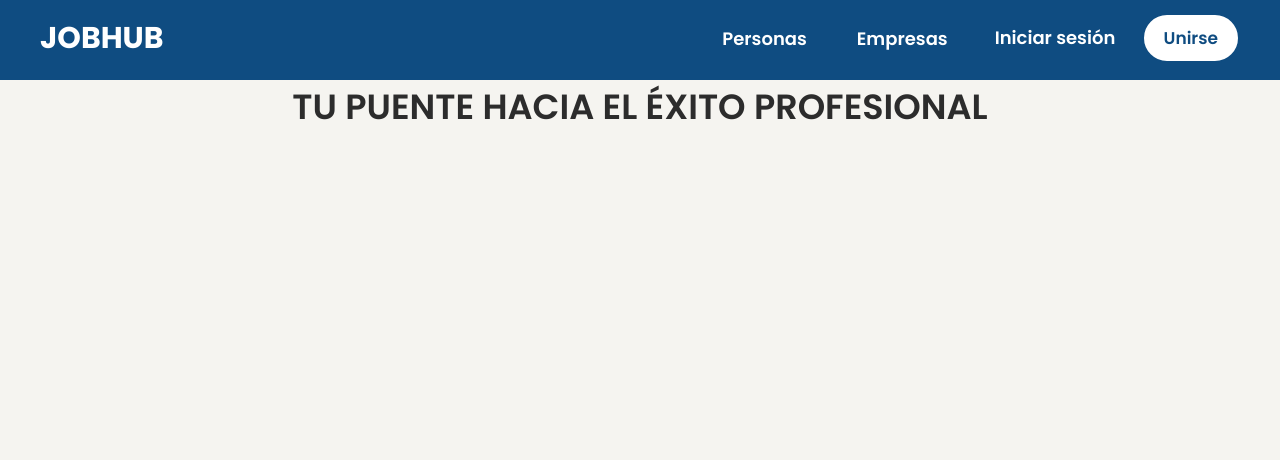
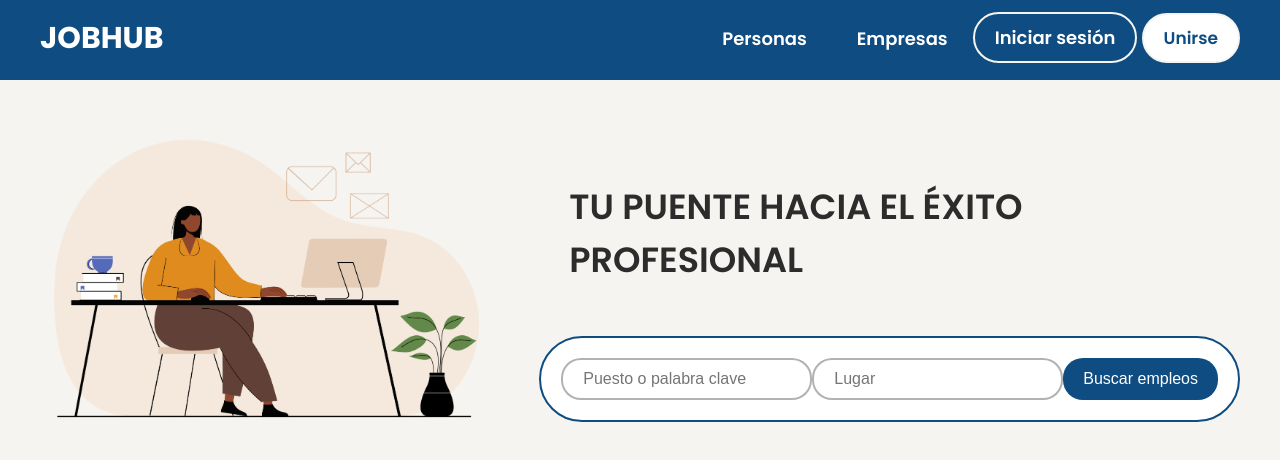
Before and after one commit to pand1-ta/JobHub-Page, a plain HTML site: page index.html in a window 1280 px wide. Drawn offline with Linux system fonts and the light colour scheme.

Commit message:
section added

```diff
--- a/index.html
+++ b/index.html
@@ -13,6 +13,7 @@
     <header class = "header">
         <div class="menu container">
             <a href="#" class="logo">JobHub</a>
+            <input type = "checkbox" id ="menu" />
             <label for = "menu">
                 <img src = "img/menu.png" class="menu-icon" alt="menu">
             </label>
@@ -31,11 +32,26 @@
     <section>
         <div class="information container">
             <div class="information-content">
+                <div class="information-img1">
+                    <img src="img/woman.png" >
+                </div>
+
                 <div class="information-1">
-                    <p>
-                        Tu puente hacia el éxito profesional
-                    </p>
+                    <div class="information-b1">
+                        <p>
+                            Tu puente hacia el éxito profesional
+                        </p>
+                    </div>
+                    <div class="search-content">
+                        <div class="search-container">
+                            <input type="text" class="search-input" placeholder="Puesto o palabra clave">
+                            <input type="text" class="search-input" placeholder="Lugar">
+                            <button class="search-button">Buscar empleos</button>
+                        </div>
+                    </div>
+
                 </div>
+
             </div>
         </div>
     </section>
--- a/styles.css
+++ b/styles.css
@@ -41,7 +41,7 @@ img {
 
 .logo {
     color: #ffffff;
-    text-transform: uppercase;
+    text-transform: uppercase;  /*a mayus*/
     font-size: 30px;
     font-weight: 700;
 }
@@ -59,6 +59,9 @@ img {
     font-weight: 600;
 }
 
+#menu {
+    display: none;
+}
 .menu-icon {
     width: 25px;
 }
@@ -68,28 +71,13 @@ img {
     display: none;
 }
 
-#menu {
-    display: none;
-}
-
-.information-1 {
-    text-align: center;
-}
-
-.information-1 p {
-    font-size: 35px;
-    color: #2c2c2c;
-    text-transform: uppercase;
-    font-weight: 600;
-}
-
 .btnIniciar {
     font-family: 'Poppins', sans-serif; /*Tipo de letra*/
     font-size: 18px;
     font-weight: 600;
     margin-top: 12px;
     background-color: transparent; /*fondo transparente*/
-    border: 2px solid transparent; /* borde transparente */
+    border: 2px solid #f5f4f0; /* borde transparente */
     color: white; /* Color del texto */
     border-radius: 50px; /*redondeo de borde*/
     padding: 10px 20px; /* Espacio alrededor del texto */
@@ -102,7 +90,7 @@ img {
     font-size: 17px;
     font-weight: 600;
     background-color: #ffffff;
-    border: 2px solid #0f4c81;
+    border: 2px solid #f5f4f0;
     border-radius: 50px;
     color: #0f4c81;
     padding: 10px 20px;
@@ -111,5 +99,100 @@ img {
 }
 
 .btnIniciar:hover {
-    background-color: #2c2c2ccb;
+    background-color: #2187c2ad;
 }
+
+.information-content {
+    display: flex;
+    justify-content: space-between;
+    margin-top: 50px;
+}
+
+.information-img1 {
+    width: 800px;
+    height: 100%;
+    margin-right: 30px;
+}
+
+.information-b1 {
+    padding: 50px;
+    text-align: left;
+}
+
+.information-1 p {
+    font-size: 35px;
+    color: #2c2c2c;
+    text-transform: uppercase;
+    font-weight: 600;
+}
+
+.information-img1 img {
+    width: 800px;
+    height: 100%;
+}
+
+.search-content {
+    margin-left: 20px;
+}
+
+.search-container {
+    display: flex;
+    padding: 20px ;
+    background-color: #ffffff;
+    border: 2px solid #0f4c81;
+    border-radius: 50px;
+}
+
+.search-input {
+    border: 2px solid #2c2c2c5d;
+    border-radius: 20px;
+    padding: 10px 20px;
+    font-size: 16px;
+    color: #0f4c81;
+}
+
+.search-button {
+    background-color: #0f4c81;
+    border: none;
+    border-radius: 20px;
+    color: white;
+    padding: 10px 20px;
+    font-size: 16px;
+    cursor: pointer;
+    white-space: nowrap;
+}
+
+
+
+@media (max-width:991px) {
+    .menu {
+        padding: 20px;
+    }
+
+    .menu label {
+        display: initial;
+    }
+
+    .menu .navbar {
+        position: absolute;
+        top: 100%;
+        left: 0;
+        right: 0;
+        background-color: #837357df ;
+
+        display: none;
+    }
+
+    .menu .navbar ul li a:hover {
+        color:#2c2c2c;
+    }
+
+    .menu .navbar ul li {
+        width: 100%;
+    }
+
+    #menu:checked ~ .navbar {
+        display: initial;
+    }
+
+}
```
Also changed, not shown: img/woman.png (added).
